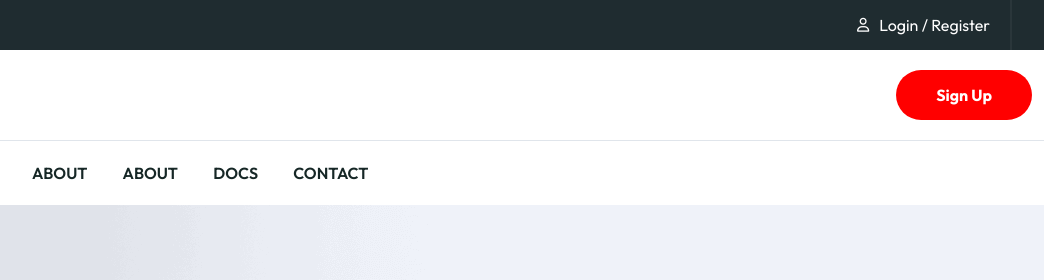
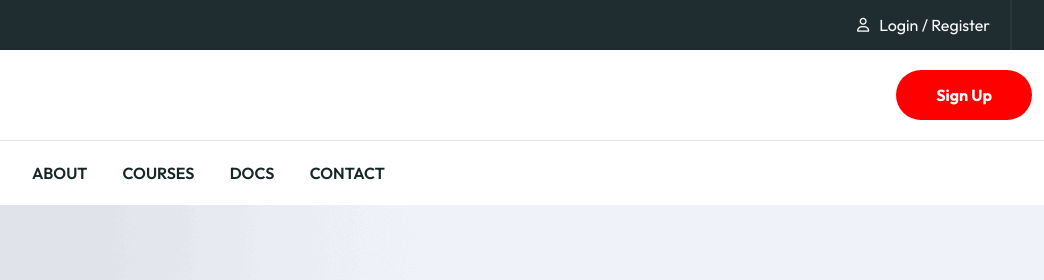
Before and after one commit to Prince-Japheth/LCPDSMS, a plain HTML site: page index.html in a window 1280 px wide. Shown: the top 280 px of the page, 236-1280 px from the left. Drawn offline with Linux system fonts and the light colour scheme; some packages are replaced by stand-ins of ours; a script that the page names is missing.

Commit message:
Updated header link text from "About" to "Courses" for improved clarity.

```diff
--- a/components/header.html
+++ b/components/header.html
@@ -112,7 +112,7 @@
                                     <a href="about.html">About</a>
                                 </li>
                                 <li>
-                                    <a href="courses.html">About</a>
+                                    <a href="courses.html">Courses</a>
                                 </li>
                                 <li>
                                     <a href="guides.html">Docs</a>
```
